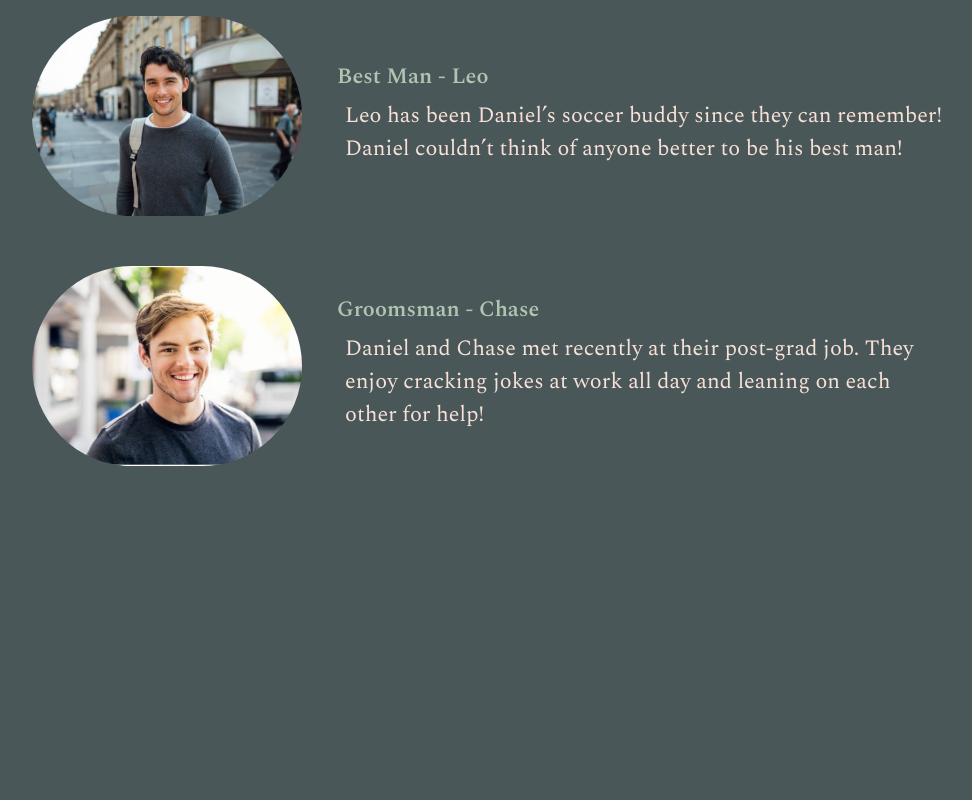
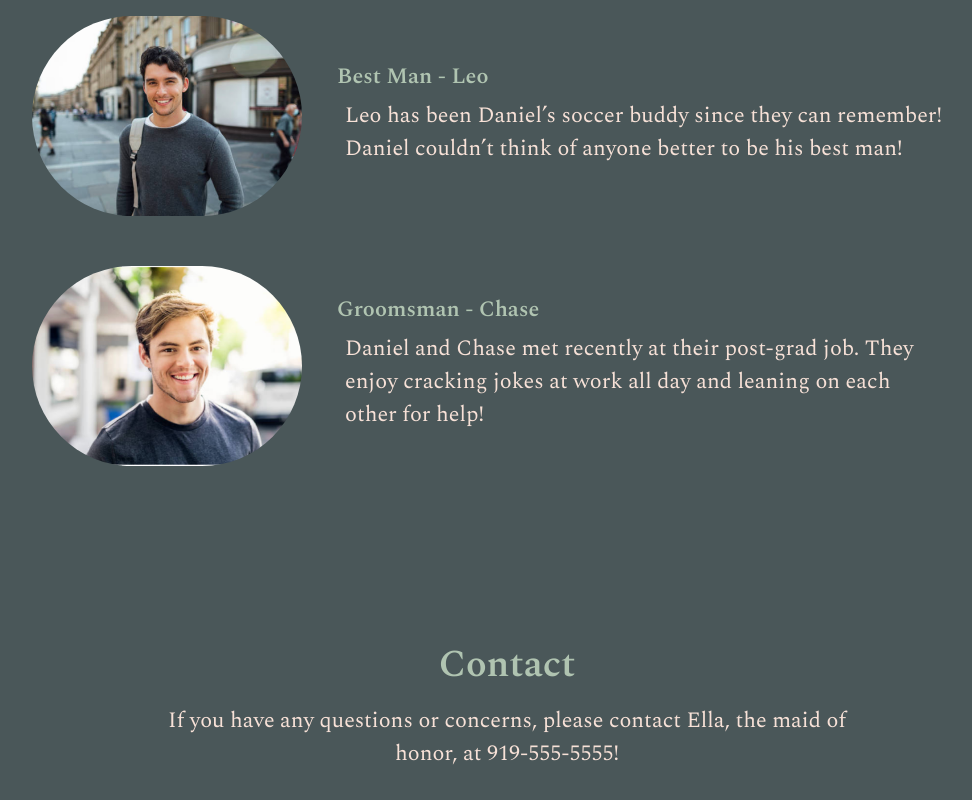
Before and after one commit to jmylesa/COMP126Final, a plain HTML site: page party.html in a window 1280 px wide. Shown: the part 769-1569 px from the top of the page, without its empty margins (133-1105 px from the left). Before the commit the page ends 1405 px from the top, so only its background shows below. Drawn offline with nearby package versions, Linux system fonts and the light colour scheme; a web font is replaced by a local one.

Commit message:
added contact section to wedding party tab

```diff
--- a/css/styles.css
+++ b/css/styles.css
@@ -332,3 +332,21 @@ script{
     max-width: 600px;
     color: #F7E1D7;
 }
+
+.contact-info{
+    max-width: 700px;
+    margin: 40px auto 80px;
+    text-align: center;
+}
+
+.contact-info h2{
+    font-size: 38px;
+    font-weight: 600;
+    margin-bottom: 10px;
+}
+
+.contact-info p{
+    font-size: 22px;
+    line-height: 1.5;
+    color: #F7E1D7;
+}
--- a/party.html
+++ b/party.html
@@ -67,5 +67,10 @@
 </div>
 </section>
 
+<section class="contact-info">
+    <h2>Contact</h2>
+    <p>If you have any questions or concerns, please contact Ella, the maid of honor, at 919-555-5555!</p>
+</section>
+
 </body>
 </html>
```
